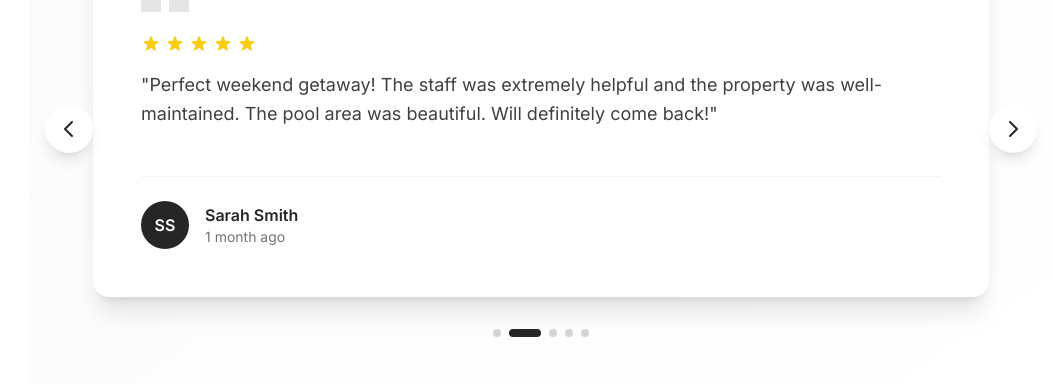
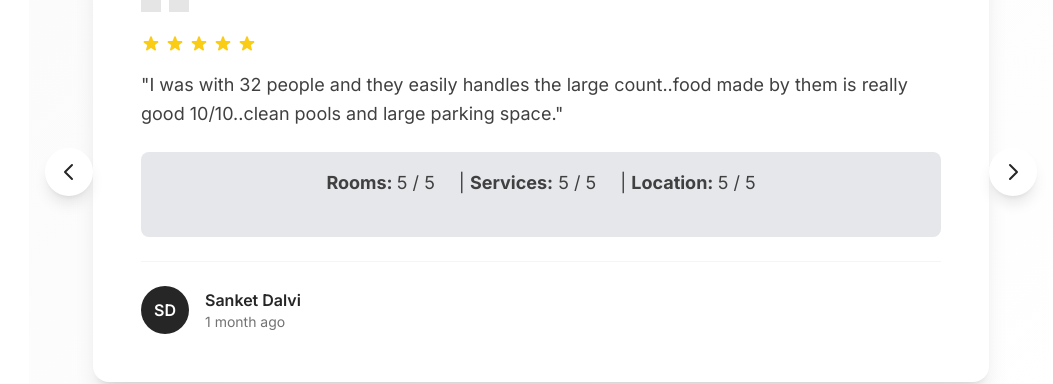
Before and after one commit to mr-Harsh-Kumar-Jha/CascadeVillas, a React (Vite) app: page / in a window 1280 px wide. Shown: the part 1970-2354 px from the top of the page, without its empty margins (227-1280 px from the left). Built offline with nearby package versions, Linux system fonts and the light colour scheme; no server answers; the database is empty; a web font is replaced by a local one.

Commit message:
modified villas few functionality and removed console

```diff
--- a/src/components/Dashboard/UserDashboard.jsx
+++ b/src/components/Dashboard/UserDashboard.jsx
@@ -15,7 +15,6 @@ const UserDashboard = ({ onLogout }) => {
 
   useEffect(() => {
     const currentUser = getCurrentUser();
-    console.log('Current user:', currentUser); // Debug log
     if (currentUser) {
       setUser(currentUser);
       loadUserEnquiries(currentUser.email);
@@ -30,8 +29,6 @@ const UserDashboard = ({ onLogout }) => {
       setLoading(true);
       setError(null);
 
-      console.log('Loading enquiries for email:', email); // Debug log
-
       const enquiriesRef = collection(db, 'enquiries');
       const q = query(
         enquiriesRef,
@@ -39,11 +36,9 @@ const UserDashboard = ({ onLogout }) => {
       );
 
       const snapshot = await getDocs(q);
-      console.log('Found documents:', snapshot.size); // Debug log
 
       const data = snapshot.docs.map(doc => {
         const docData = doc.data();
-        console.log('Document data:', docData); // Debug log
         return {
           id: doc.id,
           ...docData,
@@ -51,7 +46,6 @@ const UserDashboard = ({ onLogout }) => {
         };
       });
 
-      console.log('Processed enquiries:', data); // Debug log
       setEnquiries(data);
     } catch (error) {
       console.error('Error fetching enquiries:', error);
--- a/src/components/Home/Home.jsx
+++ b/src/components/Home/Home.jsx
@@ -26,17 +26,14 @@ const Home = ({ onNavigate }) => {
                         {/* Statistics Grid */}
                         <div className="grid grid-cols-2 gap-6 mt-8">
                             <div className="bg-neutral-50 p-6 rounded-lg border border-neutral-200">
-                                <div className="text-3xl font-bold text-neutral-800 mb-2">1000+</div>
+                                <div className="text-3xl font-bold text-neutral-800 mb-2">50+</div>
                                 <div className="text-neutral-600">Properties Listed</div>
                             </div>
                             <div className="bg-neutral-50 p-6 rounded-lg border border-neutral-200">
                                 <div className="text-3xl font-bold text-neutral-800 mb-2">500+</div>
                                 <div className="text-neutral-600">Happy Clients</div>
                             </div>
-                            <div className="bg-neutral-50 p-6 rounded-lg border border-neutral-200">
-                                <div className="text-3xl font-bold text-neutral-800 mb-2">50+</div>
-                                <div className="text-neutral-600">Cities Covered</div>
-                            </div>
+
                             <div className="bg-neutral-50 p-6 rounded-lg border border-neutral-200">
                                 <div className="text-3xl font-bold text-neutral-800 mb-2">24/7</div>
                                 <div className="text-neutral-600">Support Available</div>
--- a/src/components/Reviews/ReviewCarousel.jsx
+++ b/src/components/Reviews/ReviewCarousel.jsx
@@ -10,43 +10,59 @@ const GoogleReviewsCarousel = () => {
   const reviews = [
     {
       id: 1,
-      name: 'John Doe',
+      name: 'Santosh Pawar',
       rating: 5,
-      date: '2 weeks ago',
-      text: 'Amazing experience! The villa was spacious, clean, and had all the amenities we needed. The view was breathtaking. Highly recommend for family vacations!',
-      avatar: 'JD'
+      date: '1 month ago',
+      text: 'Had a great stay at their property. Sudhanshu and his team is very cooperative. Will surely visit again 👍',
+      avatar: 'SP',
+      rooms: 5,
+      services: 5,
+      location: 5
+
     },
     {
       id: 2,
-      name: 'Sarah Smith',
+      name: 'Sanket Dalvi',
       rating: 5,
       date: '1 month ago',
-      text: 'Perfect weekend getaway! The staff was extremely helpful and the property was well-maintained. The pool area was beautiful. Will definitely come back!',
-      avatar: 'SS'
+      text: 'I was with 32 people and they easily handles the large count..food made by them is really good 10/10..clean pools and large parking space.',
+      avatar: 'SD',
+      rooms: 5,
+      services: 5,
+      location: 5
     },
     {
       id: 3,
-      name: 'Rajesh Kumar',
+      name: 'Siddharth Bhandare',
       rating: 5,
       date: '3 weeks ago',
-      text: 'Excellent service and beautiful villas. We celebrated our anniversary here and it was magical. The location is perfect for a peaceful retreat.',
-      avatar: 'RK'
+      text: 'I had been with my family on cascade villa located in Lonavala . We had a fun stay over at their property.',
+      avatar: 'SB',
+      rooms: 5,
+      services: 5,
+      location: 5
     },
     {
       id: 4,
-      name: 'Emily Johnson',
+      name: 'Sushant Jadhav',
       rating: 4,
       date: '2 months ago',
-      text: 'Great place for a family reunion. The villa had plenty of space for everyone. Minor issue with Wi-Fi but overall fantastic stay!',
-      avatar: 'EJ'
+      text: 'Loved the food. it was really tasty! Great atmosphere and good service too.',
+      avatar: 'SJ',
+      rooms: 5,
+      services: 4,
+      location: 4
     },
     {
       id: 5,
-      name: 'Priya Sharma',
+      name: 'Himanshu Mandiya',
       rating: 5,
       date: '1 week ago',
-      text: 'Best villa rental experience ever! The booking process was smooth, and the property exceeded our expectations. Perfect for corporate retreats too!',
-      avatar: 'PS'
+      text: 'It was an amazing experience, the villa was great. Rooms were very clean. The decorations they did was outstanding. Loved it. Service was superb. Will definitely recommend to go and book your villas from Sudhanshu. He is very nice and supportive person. Made very nice arrangements.',
+      avatar: 'HM',
+      rooms: 5,
+      services: 4,
+      location: 4
     }
   ];
 
@@ -110,7 +126,7 @@ const GoogleReviewsCarousel = () => {
 
           {/* Google Reviews Link */}
           <a
-            href="https://www.google.com/maps/search/?api=1&query=Cascade+Villas"
+            href="https://share.google/5OEOuaF0JXt770NGA"
             target="_blank"
             rel="noopener noreferrer"
             className="inline-flex items-center gap-2 mt-4 text-blue-600 hover:text-blue-700 font-medium"
@@ -142,6 +158,18 @@ const GoogleReviewsCarousel = () => {
               <p className="text-neutral-700 text-lg leading-relaxed mb-6">
                 "{reviews[currentReview].text}"
               </p>
+
+              <div className="flex items-center bg-gray-200 p-4 rounded-lg gap-6 align-center justify-center">
+                <p className="text-neutral-700 text-lg leading-relaxed mb-6">
+                <strong> Rooms: </strong> {reviews[currentReview].rooms} / 5
+              </p>
+              <p className="text-neutral-700 text-lg leading-relaxed mb-6">
+                &#124;  <strong>Services:</strong> {reviews[currentReview].services} / 5
+              </p>
+              <p className="text-neutral-700 text-lg leading-relaxed mb-6">
+                &#124;  <strong>Location: </strong> {reviews[currentReview].location} / 5
+              </p>
+              </div>
             </div>
 
             {/* Reviewer Info */}
--- a/src/components/Villas/VillaDetail.jsx
+++ b/src/components/Villas/VillaDetail.jsx
@@ -26,19 +26,14 @@ const VillaDetail = ({ villaId, onEnquireClick, onBack }) => {
       setLoading(true);
       setError(null);
 
-      console.log('Loading villa with ID:', villaId); // Debug log
-
       // Load villa details
       const villaData = await getVillaById(villaId);
-      console.log('Villa data loaded:', villaData); // Debug log
       setVilla(villaData);
 
       // Load booking dates
       const dates = await getBlockedDates(villaId);
-      console.log('Blocked dates loaded:', dates); // Debug log
       setBlockedDates(dates);
     } catch (err) {
-      console.error('Error loading villa:', err);
       setError(err.message || 'Failed to load villa details');
     } finally {
       setLoading(false);
--- a/src/firebase/bookingService.js
+++ b/src/firebase/bookingService.js
@@ -87,7 +87,6 @@ export const getVillaBookings = async (villaId) => {
       return dateA - dateB;
     });
 
-    console.log(`✅ Loaded ${bookings.length} confirmed bookings for villa ${villaId}`);
     return bookings;
   } catch (error) {
     console.error('Error fetching villa bookings:', error);
--- a/src/firebase/enquiryService.js
+++ b/src/firebase/enquiryService.js
@@ -94,7 +94,6 @@ export const submitEnquiry = async (enquiryData) => {
     }
 
     const docRef = await addDoc(enquiriesRef, dataToSubmit);
-    console.log('Enquiry submitted with ID:', docRef.id);
     return docRef.id;
   } catch (error) {
     console.error('Error submitting enquiry:', error);
--- a/src/utils/helpers.js
+++ b/src/utils/helpers.js
@@ -18,7 +18,15 @@ export const formatDate = (date) => {
   if (!date) return '';
 
   try {
-    const d = date instanceof Date ? date : new Date(date);
+    let d;
+    if (date.toDate && typeof date.toDate === 'function') {
+      d = date.toDate(); // Firestore Timestamp
+    } else if (date instanceof Date) {
+      d = date;
+    } else {
+      d = new Date(date);
+    }
+
     if (isNaN(d.getTime())) return '';
 
     return new Intl.DateTimeFormat('en-IN', {
@@ -31,6 +39,8 @@ export const formatDate = (date) => {
     return String(date);
   }
 };
+
+
 
 // Format date and time
 export const formatDateTime = (date) => {
--- a/src/utils/seederData.js
+++ b/src/utils/seederData.js
@@ -233,8 +233,7 @@ const sampleVillas = [
 ];
 
 export const seedVillas = async () => {
-  try {
-    console.log('Starting to seed villas...');
+  try {;
     const villasRef = collection(db, 'villas');
 
     for (const villa of sampleVillas) {
@@ -243,10 +242,8 @@ export const seedVillas = async () => {
         createdAt: new Date(),
         updatedAt: new Date()
       });
-      console.log(`Added: ${villa.name}`);
     }
 
-    console.log('✅ Successfully seeded all villas!');
     return true;
   } catch (error) {
     console.error('Error seeding villas:', error);
```
